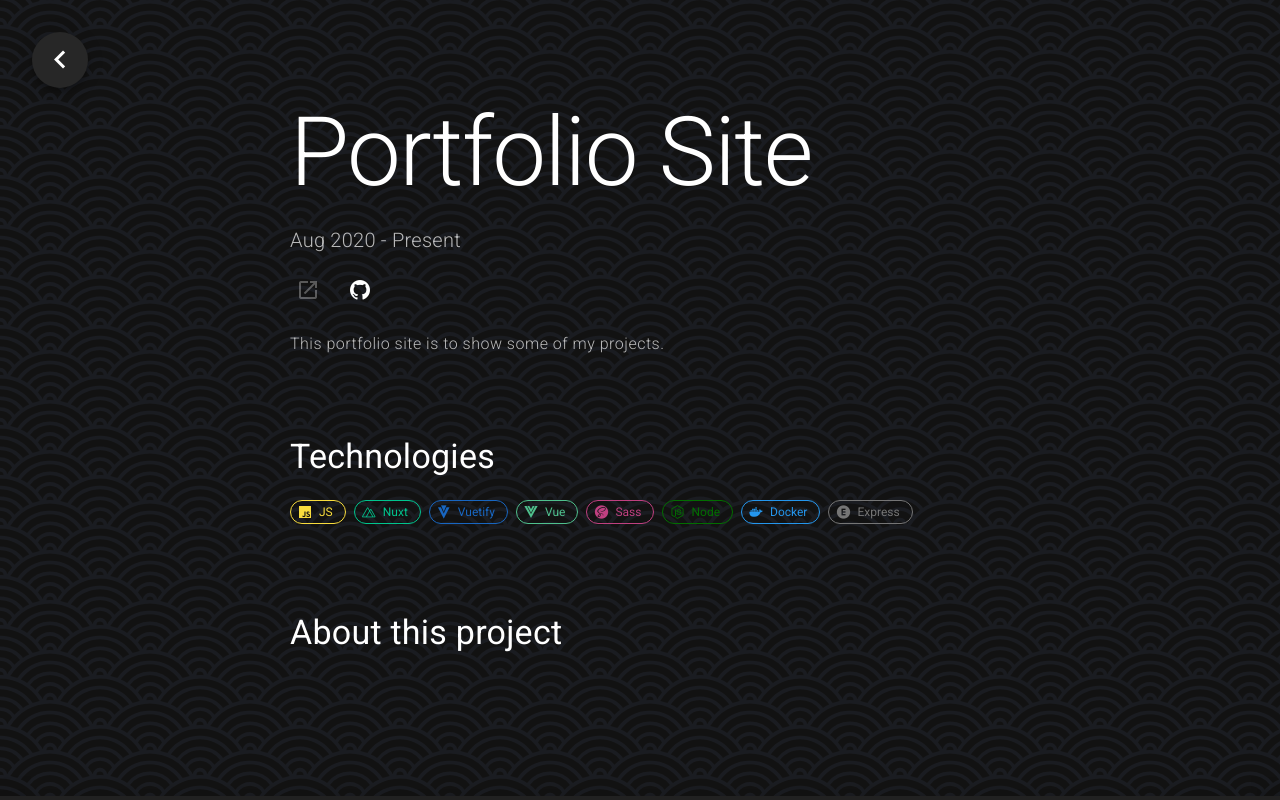
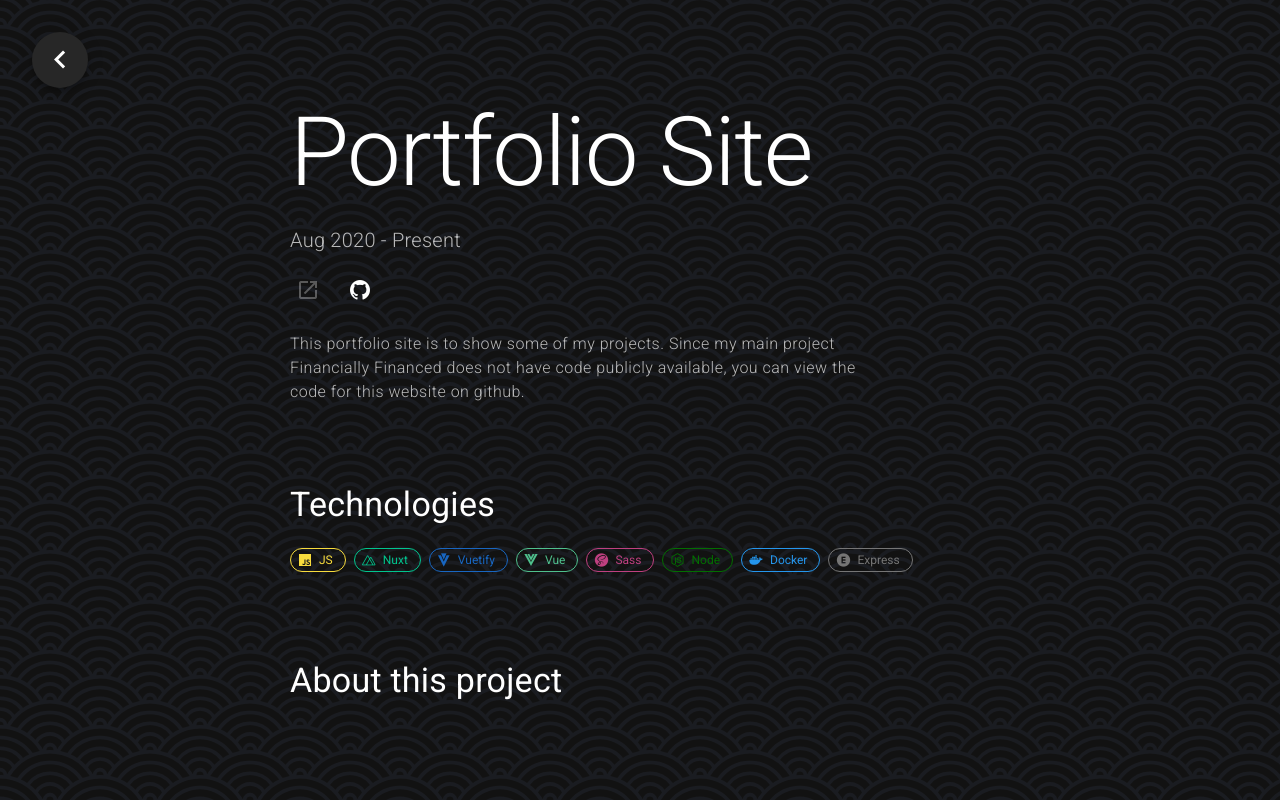
Before and after one commit to ahuff1315/anastasia-huff, a Nuxt app: page /portfolio in a window 1280 px wide. Shown: the top 800 px of the page. Built offline with nearby package versions, Linux system fonts and the light colour scheme.

Commit message:
update portfolio text blurb

```diff
--- a/pages/portfolio.vue
+++ b/pages/portfolio.vue
@@ -36,7 +36,9 @@
           </v-tooltip>
         </div>
         <p class="text-body-1 font-weight-light text--secondary pb-16 pt-6">
-          This portfolio site is to show some of my projects.
+          This portfolio site is to show some of my projects. Since my main
+          project Financially Financed does not have code publicly available,
+          you can view the code for this website on github.
         </p>
         <h4 class="text-h4">
           Technologies
```
